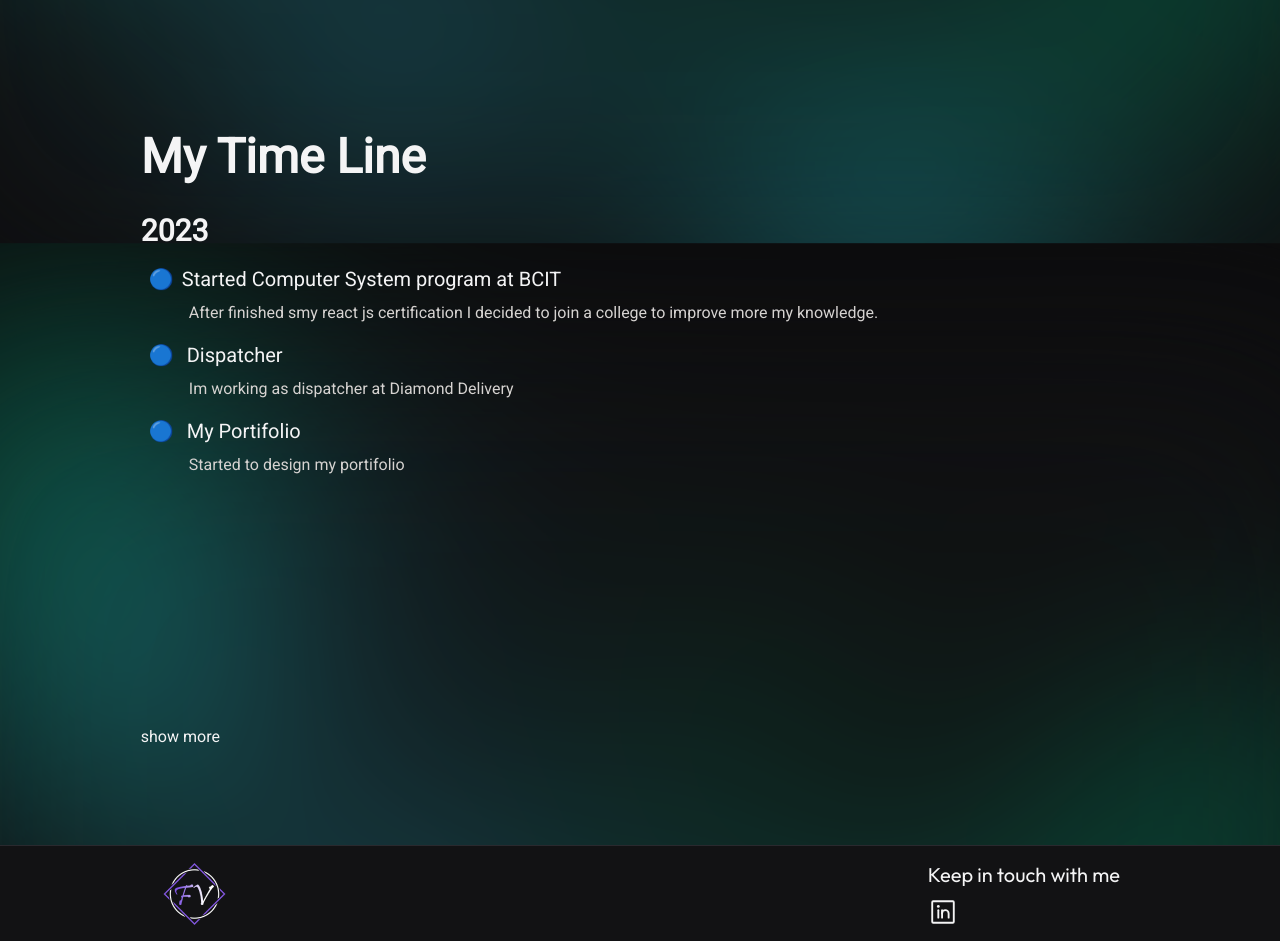
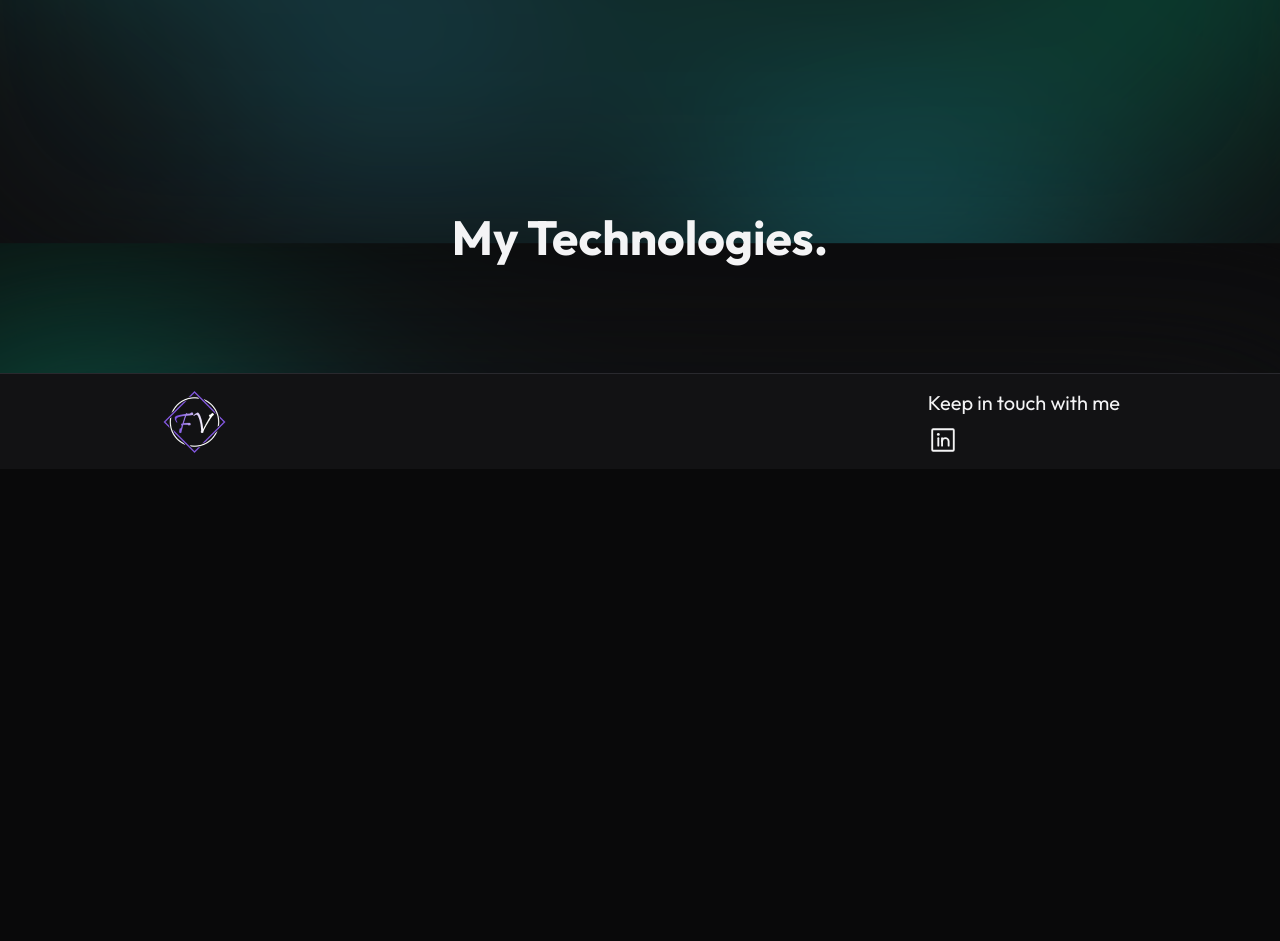
Before and after one commit to Felipeact/portifolio2.0, a Next.js app in the folder apps/client/: page / in a window 1280 px wide. Shown: the part 780-1721 px from the top of the page. After the commit the page ends 1249 px from the top, so only its background shows below. Built offline with nearby package versions, Linux system fonts and the light colour scheme.

Commit message:
updated home and about page

```diff
--- a/apps/client/src/app/about/page.tsx
+++ b/apps/client/src/app/about/page.tsx
@@ -92,7 +92,64 @@ export default function About() {
         </div>
       </div>
 
-      <div className="mx-auto w-[80%] lg:max-w-[78%] mt-28">
+      <div className="mx-auto pb-24 xl:max-w-[80%] md:text-left  md:flex md:flex-col mt-14">
+        <h2 className="text-6xl font-bold"> My Time Line </h2>
+        <motion.div
+        >
+          <section className="">
+            <h3 className="text-3xl font-bold mb-4">2023</h3>
+
+            <div className=' mb-4' >
+              <p className=' before:content-["🔵"] before:m-2 text-xl font-medium mb-2'>Started Computer System at BCIT</p>
+              <p className='text-stone-300 ml-12'> After finished my React JS certification I decided to join a college to improve more my knowledge.</p>
+            </div>
+
+            <div className='mb-4' >
+              <p className='before:content-["🔵"] before:m-2 text-xl font-medium mb-2'> Dispatcher </p>
+              <p className='text-stone-300 ml-12'> Im working as dispatcher at Diamond Delivery </p>
+            </div>
+
+            <div className='mb-4' >
+              <p className='before:content-["🔵"] before:m-2 text-xl font-medium mb-2'> My Portifolio </p>
+              <p className='text-stone-300 ml-12'> Started to design my portifolio </p>
+            </div>
+          </section>
+        </motion.div>
+        <motion.div
+          className="mt-4"
+          animate={isVisible ? show : hide}
+        >
+
+          <section>
+            <h3 className="text-3xl font-bold mb-4">2022</h3>
+
+            <div className='mb-4' >
+              <p className='before:content-["🔵"] before:m-2 text-xl font-medium mb-2'>From Driver to Dispatcher </p>
+              <p className='text-stone-300 ml-12'> I was working as a driver for a company
+                called Diamond Delivery and after 8 I got a offer to work as dispatcher</p>
+            </div>
+
+            <div className='mb-4' >
+              <p className='before:content-["🔵"] before:m-2 text-xl font-medium mb-2'> Working on front end Projects </p>
+            </div>
+
+            <div className='mb-4' >
+              <p className='before:content-["🔵"] before:m-2 text-xl font-medium mb-2'>Web Developer Volunteer </p>
+            </div>
+
+          </section>
+
+        </motion.div>
+        <span
+          className="cursor-pointer"
+          onClick={() => setIsVisible(!isVisible)}
+        >
+          {isVisible ? 'close' : ' show more'}
+        </span>
+      </div>
+
+
+      <div className="mx-auto w-[80%] lg:max-w-[78%] mt-12">
         <h2 className="text-6xl capitalize font-bold mb-14 ">Education</h2>
 
         <div >
--- a/apps/client/src/app/page.tsx
+++ b/apps/client/src/app/page.tsx
@@ -58,62 +58,14 @@ export default function Home() {
         <Image src={StudyingImg} alt="Studying Img" className=' hidden md:block' />
       </div>
 
+      <div>
+          <h2 className={`${outfit.className} text-center font-bold text-5xl pt-20`}>My Technologies.</h2>
 
-      <div className="mx-auto pb-24 xl:max-w-[80%] text-center md:text-left  md:flex md:flex-col  ">
-        <h2 className="text-5xl font-bold mb-8"> My Time Line </h2>
-        <motion.div
-        >
-          <section className="">
-            <h3 className="text-3xl font-bold mb-4">2023</h3>
+          <div className="grid grid-cols-3 w-2/4 justify-items-center mx-auto sm:justify-center sm:grid-cols-4 md:grid-cols-5 lg:grid-cols-5 gap-4 pb-8">
+              <img className="filter brightness-0 invert-[1] h-12 mt-8"/>
 
-            <div className=' mb-4' >
-              <p className=' before:content-["🔵"] before:m-2 text-xl font-medium mb-2'>Started Computer System program at BCIT</p>
-              <p className='text-stone-300 ml-12'> After finished smy react js certification I decided to join a college to improve more my knowledge.</p>
-            </div>
-
-            <div className='mb-4' >
-              <p className='before:content-["🔵"] before:m-2 text-xl font-medium mb-2'> Dispatcher </p>
-              <p className='text-stone-300 ml-12'> Im working as dispatcher at Diamond Delivery </p>
-            </div>
-
-            <div className='mb-4' >
-              <p className='before:content-["🔵"] before:m-2 text-xl font-medium mb-2'> My Portifolio </p>
-              <p className='text-stone-300 ml-12'> Started to design my portifolio </p>
-            </div>
-          </section>
-        </motion.div>
-        <motion.div
-          className="mt-4"
-          animate={isVisible ? show : hide}
-        >
-
-          <section>
-            <h3 className="text-3xl font-bold mb-4">2022</h3>
-
-            <div className='mb-4' >
-              <p className='before:content-["🔵"] before:m-2 text-xl font-medium mb-2'>From Driver to Dispatcher </p>
-              <p className='text-stone-300 ml-12'> I was working as a driver for a company
-                called Diamond Delivery and after 8 I got a offer to work as dispatcher</p>
-            </div>
-
-            <div className='mb-4' >
-              <p className='before:content-["🔵"] before:m-2 text-xl font-medium mb-2'> Working on front end Projects </p>
-            </div>
-
-            <div className='mb-4' >
-              <p className='before:content-["🔵"] before:m-2 text-xl font-medium mb-2'>Web Developer Volunteer </p>
-            </div>
-
-          </section>
-
-        </motion.div>
-        <span
-          className="cursor-pointer"
-          onClick={() => setIsVisible(!isVisible)}
-        >
-          {isVisible ? 'close' : ' show more'}
-        </span>
-      </div>
+          </div>
+        </div>
 
     </main >
   )
--- a/apps/client/src/components/hearder/index.tsx
+++ b/apps/client/src/components/hearder/index.tsx
@@ -79,11 +79,11 @@ export function Header() {
                     projects
                   </Link>
                 </li>
-                <li className="text-white">
+                {/* <li className="text-white">
                   <Link href="#" >
                     my world
                   </Link>
-                </li>
+                </li> */}
                 <li className="text-white">
                   <Link href='https://upload-images-projects.s3.amazonaws.com/Resume-Felipe---Viana+(1).pdf'
                   target="_blank"
--- a/package.json
+++ b/package.json
@@ -14,7 +14,7 @@
   },
   "devDependencies": {
     "prettier": "latest",
-    "turbo": "latest"
+    "turbo": "^1.10.1"
   },
   "engines": {
     "node": ">=14.0.0"
```
Also changed, not shown: 1 other file (tests, documents, lock files or other folders).
